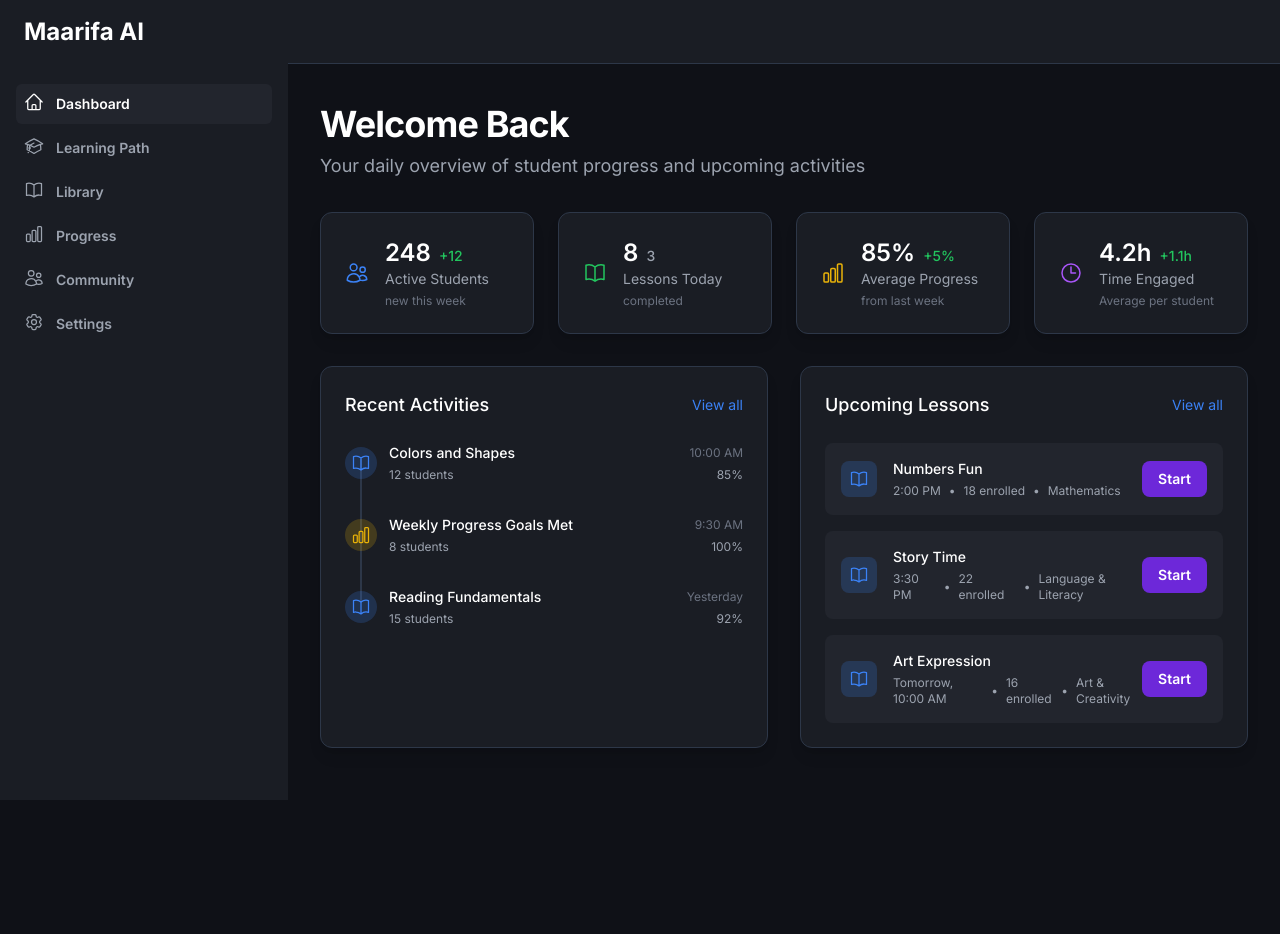
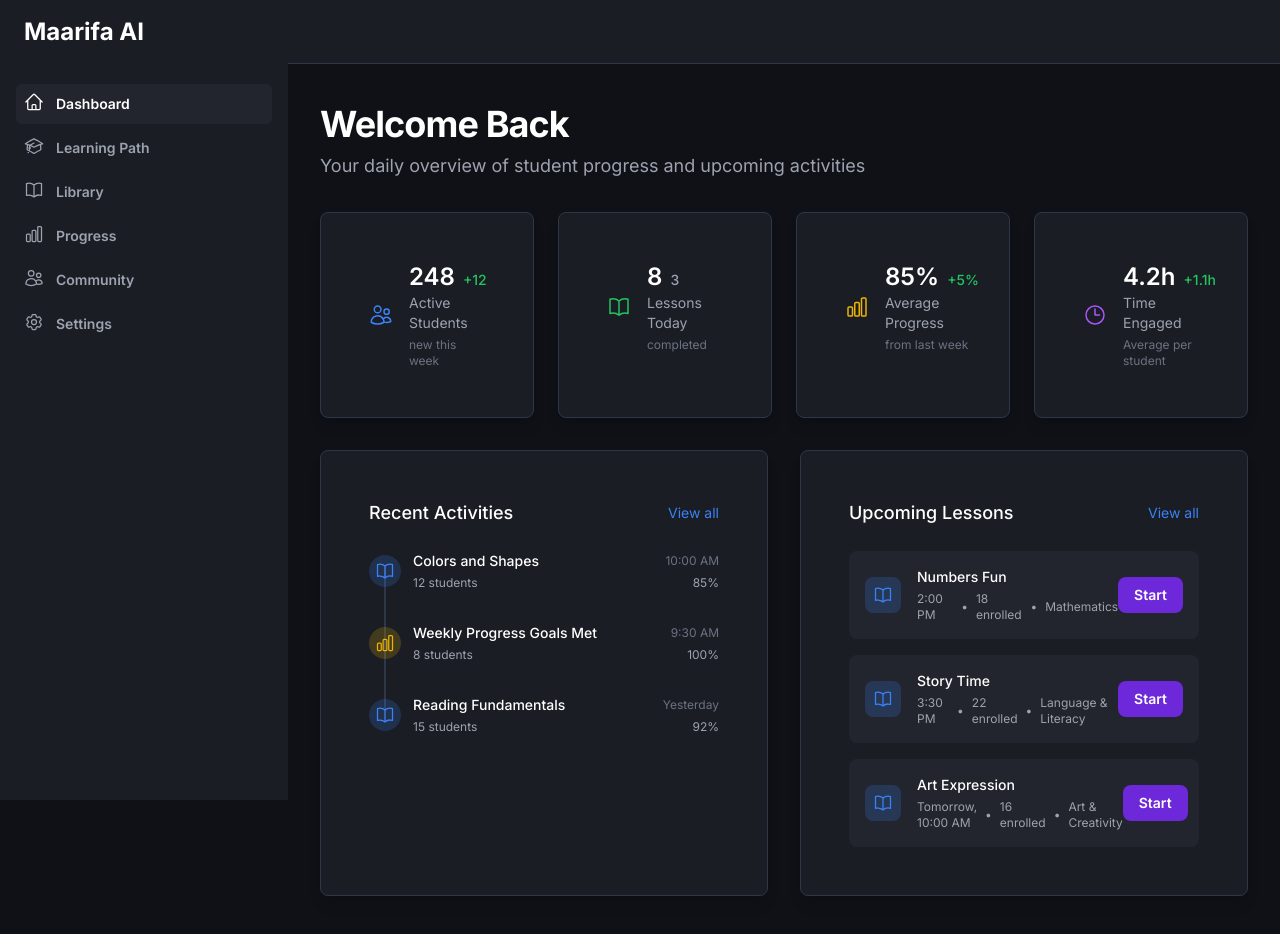
Before and after one commit to mxsafiri/Maarifa, a Next.js app in the folder frontend/: page /dashboard in a window 1280 px wide. Before the commit the page ends 800 px from the top, so only its background shows below. Built offline with nearby package versions, Linux system fonts and the light colour scheme.

Commit message:
Complete UI overhaul
- Update package.json with correct dependencies
- Configure Tailwind with proper theme
- Add base styles and components
- Fix scrollbar styling

```diff
--- a/frontend/src/styles/globals.css
+++ b/frontend/src/styles/globals.css
@@ -17,8 +17,12 @@
 }
 
 @layer base {
+  html {
+    @apply bg-background text-white antialiased;
+  }
+
   body {
-    @apply bg-[#0F1117] text-white;
+    @apply min-h-screen bg-[#0F1117] text-white;
   }
 
   h1 {
@@ -36,35 +40,31 @@
 
 @layer components {
   .card {
-    @apply bg-[#1A1D24] rounded-xl border border-[#2D3748] shadow-lg transition-all duration-200;
+    @apply rounded-lg border border-border bg-card-bg p-6 shadow-lg transition-all duration-200;
   }
 
   .card:hover {
-    @apply border-[#6D28D9];
+    @apply border-primary;
   }
 
   .button-primary {
-    @apply bg-[#6D28D9] hover:bg-[#5B21B6] text-white font-semibold py-2 px-4 rounded-lg transition-all duration-200;
+    @apply rounded-lg bg-primary px-4 py-2 font-semibold text-white transition-colors hover:bg-primary-hover focus:outline-none focus:ring-2 focus:ring-primary focus:ring-offset-2 focus:ring-offset-background;
   }
 
   .button-secondary {
-    @apply bg-[#1A1D24] hover:bg-[#22252D] text-white font-semibold py-2 px-4 rounded-lg border border-[#2D3748] transition-all duration-200;
+    @apply rounded-lg border border-border bg-card-bg px-4 py-2 font-semibold text-white transition-colors hover:bg-card-hover focus:outline-none focus:ring-2 focus:ring-primary focus:ring-offset-2 focus:ring-offset-background;
+  }
+
+  .nav-link {
+    @apply flex items-center gap-3 rounded-lg px-3 py-2 text-sm font-medium text-gray-400 transition-colors hover:bg-card-hover hover:text-white;
+  }
+
+  .nav-link.active {
+    @apply bg-card-hover text-white;
   }
 
   .input {
-    @apply bg-[#1A1D24] border border-[#2D3748] text-white rounded-lg px-4 py-2 focus:outline-none focus:ring-2 focus:ring-[#6D28D9] focus:border-transparent transition-all duration-200;
-  }
-
-  .nav-link {
-    @apply flex items-center gap-2 px-4 py-2 text-sm font-medium rounded-lg transition-all duration-200;
-  }
-
-  .nav-link-active {
-    @apply bg-[#22252D] text-white;
-  }
-
-  .nav-link-inactive {
-    @apply text-gray-400 hover:text-white hover:bg-[#22252D];
+    @apply block w-full rounded-lg border border-border bg-card-bg px-4 py-2 text-white placeholder-gray-400 shadow-sm transition-colors focus:border-primary focus:outline-none focus:ring-1 focus:ring-primary;
   }
 
   .icon {
@@ -98,3 +98,16 @@
 .animate-slide-up {
   animation: slideUp 0.5s ease-out;
 }
+
+/* Custom scrollbar for webkit browsers */
+::-webkit-scrollbar {
+  @apply w-2;
+}
+
+::-webkit-scrollbar-track {
+  @apply bg-card-bg;
+}
+
+::-webkit-scrollbar-thumb {
+  @apply rounded-full bg-border transition-colors hover:bg-primary;
+}
--- a/frontend/tailwind.config.js
+++ b/frontend/tailwind.config.js
@@ -8,14 +8,15 @@ module.exports = {
   theme: {
     extend: {
       colors: {
-        background: 'var(--background)',
-        'card-background': 'var(--card-background)',
-        'card-hover': 'var(--card-hover)',
-        primary: 'var(--primary)',
-        'primary-hover': 'var(--primary-hover)',
-        success: 'var(--success)',
-        warning: 'var(--warning)',
-        danger: 'var(--danger)',
+        background: '#0F1117',
+        'card-bg': '#1A1D24',
+        'card-hover': '#22252D',
+        primary: '#6D28D9',
+        'primary-hover': '#5B21B6',
+        border: '#2D3748',
+      },
+      fontFamily: {
+        sans: ['Inter var', 'sans-serif'],
       },
     },
   },
```
Also changed, not shown: frontend/package.json (+5 -3 lines), 1 other file (tests, documents, lock files or other folders).
